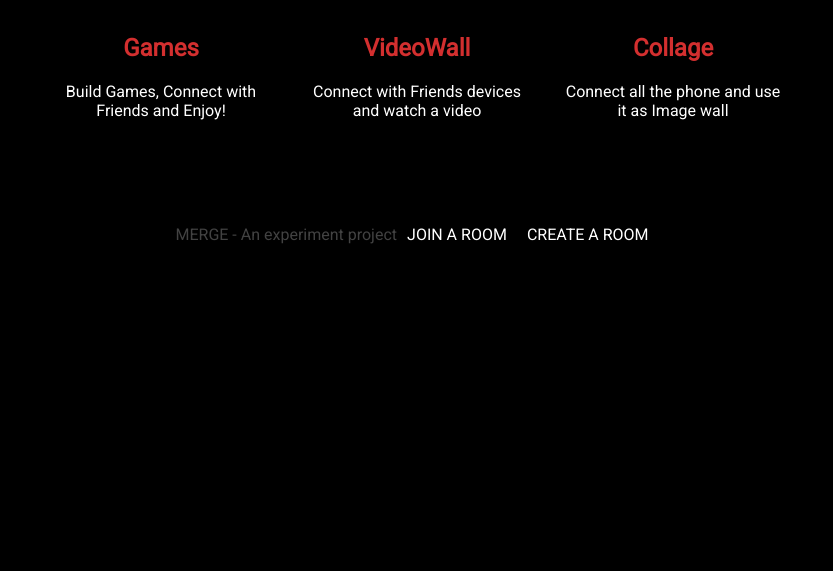
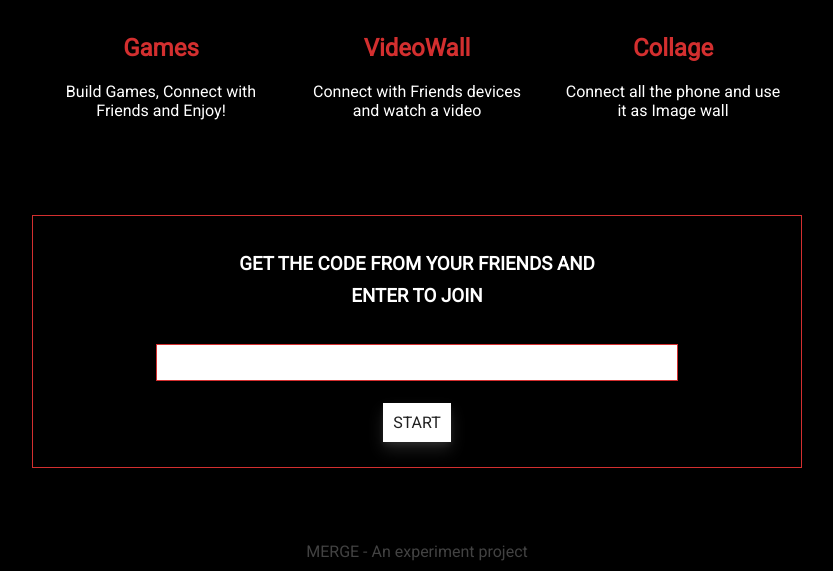
Before and after one commit to sravannerella/MIM, a plain HTML site: page index.html in a window 1280 px wide. Shown: the part 700-1271 px from the top of the page, without its empty margins (223-1056 px from the left). Before the commit the page ends 954 px from the top, so only its background shows below. Drawn offline with nearby package versions, Linux system fonts and the light colour scheme.

Commit message:
join room

```diff
--- a/css/style.css
+++ b/css/style.css
@@ -7,6 +7,7 @@
 body{
 	margin: 0px;
 	background: black;
+	overflow-x: hidden;
 }
 
 .title{
@@ -203,6 +204,82 @@ body{
 	color: #d32f2f;
 }
 
+@media screen and (max-width: 576px){
+	.boxes{
+		display: block;
+	}
+	.boxes .box{
+		width: 100%;
+		margin: 3rem 0px;
+		padding: 0px;
+	}
+}
+
+.join{
+	color: white;
+	max-width: 768px;
+	margin: 4rem auto;
+	text-align: center;
+	border: 1px solid #d32f2f;
+}
+
+.join>h3{
+	margin: 2rem auto;
+	line-height: 2rem;
+	max-width: 400px;
+}
+
+.uppercase{
+	text-transform: uppercase;
+}
+
+.join .inputs{
+	display: flex;
+	justify-content: center;
+	margin-bottom: 2rem;
+}
+
+.inputs input.box{
+	width: 500px;
+	letter-spacing: 5px;
+	text-transform: uppercase;
+	border: 1px solid #d32f2f;
+}
+
+.join .btns{
+	margin: 1rem;
+	height: 38px;
+}
+
+.join .btns > a{
+	width: 120px;
+	padding: 10px;
+	text-decoration: none;
+	color: #d32f2f;
+	background: white;
+	color: #212121;
+	box-shadow: 0 8px 16px rgba(255,255,255,.12), 0 3px 6px rgba(255,255,255,.08);
+	transition: all 0.1s ease-in-out;
+}
+
+#start.active{
+	background: #d32f2f;
+	color: white;
+}
+
+.join .btns > a:hover{
+	background: #d32f2f;
+	color: white;
+}
+
+.inputs .box{
+	width: 50px;
+	padding: 10px;
+	margin: 0 10px;
+	text-align: center;
+	border: 1px solid white;
+}
+
 footer{
 	width: 100%;
 	display: flex;
--- a/index.html
+++ b/index.html
@@ -72,12 +72,54 @@
 		</div>
 	</div>
 
+	<div id="join" class="join">
+
+		<h3 class="uppercase">Get the code from your friends and enter to join</h3>
+
+		<div class="inputs">
+			<input type="text" onkeyup="check()" maxlength="5" class="box">
+		</div>
+
+		<div class="btns">
+			<div class="bg">
+				<span class="bg-red"></span>
+				<span class="bg-blue"></span>
+			</div>
+
+			<a href="#" id="start" class="uppercase">Start</a>
+		</div>
+	</div>
+
 
 	<footer>
 		<p>MERGE - An experiment project</p>
-		<a href="#">JOIN A ROOM</a>
-		<a href="#">CREATE A ROOM</a>
 	</footer>
 
+	<script src="https://ajax.googleapis.com/ajax/libs/jquery/3.3.1/jquery.min.js"></script>
+	<script>
+		let attr = $("[repeat]");
+		console.log("ATTR:", attr);
+
+		for(let element of attr){
+			let item = $(element);
+			let count = $(element).attr('repeat');
+			let outer = element.outerHTML;
+			outer = $(outer).removeAttr('repeat')[0].outerHTML;
+			for(let i=0;i<count-1;i++) {
+				$(element).parent().append(outer);
+			}
+		}
+
+		function check(){
+			console.log("CHECKIN")
+
+			if($("input").val().length === 5){
+				$("input").blur();
+				$("#start").addClass('active');
+			} else {
+				$("#start").removeClass('active');
+			}
+		}
+	</script>
 </body>
 </html>
```
